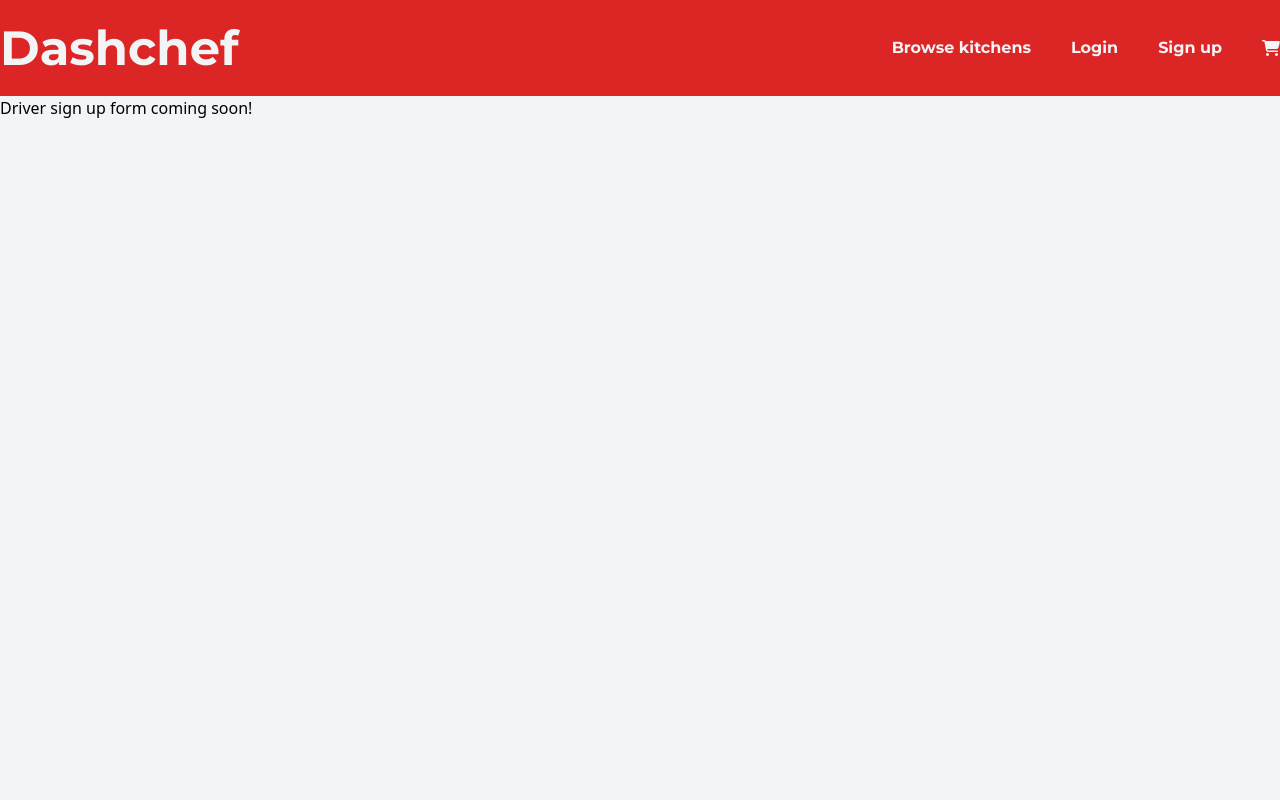
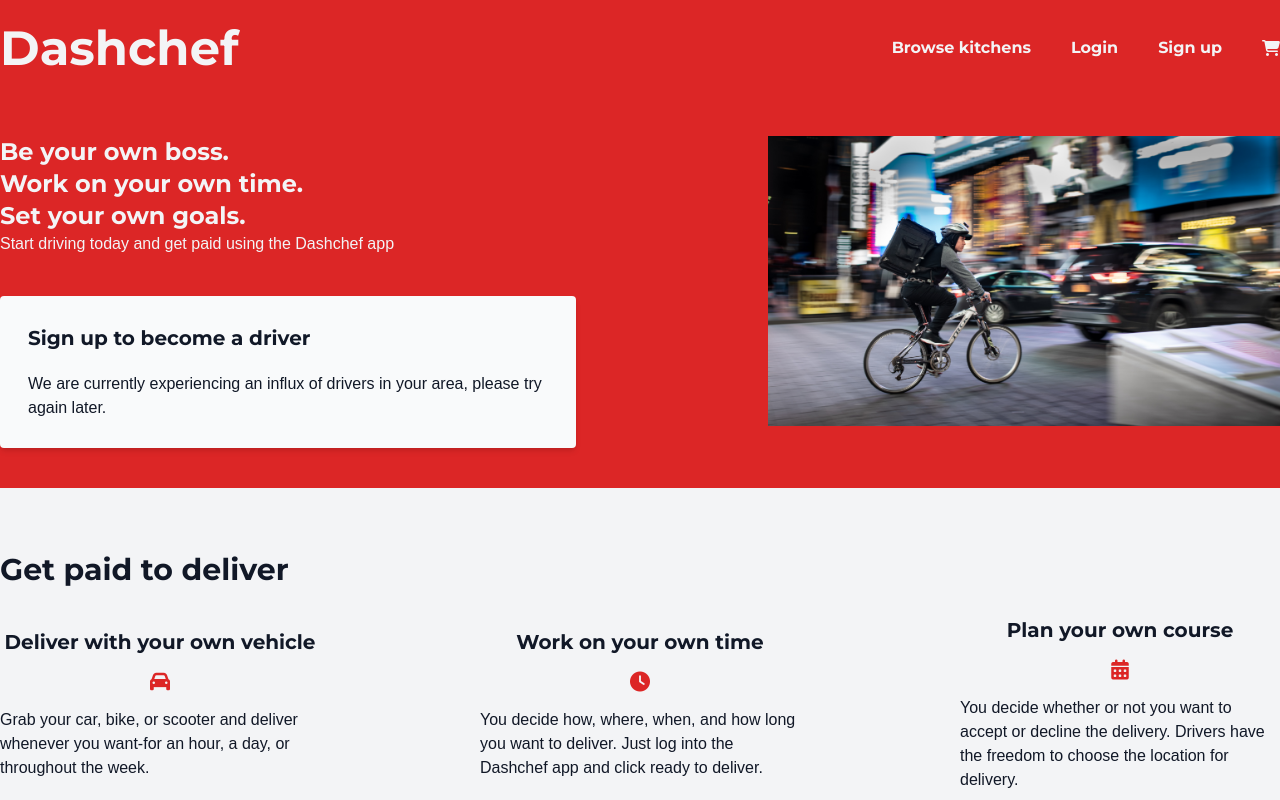
Before and after one commit to peterphan20/dashchef, a React (Vite) app: page /driver in a window 1280 px wide. Shown: the top 800 px of the page. Built offline with nearby package versions, Linux system fonts and the light colour scheme; a web font is replaced by a local one.

Commit message:
feat: driver's page created

```diff
--- a/src/pages/Driver.jsx
+++ b/src/pages/Driver.jsx
@@ -1,7 +1,71 @@
 import React from "react";
+import driverSignup from "../assets/driver-signup-image.jpg";
 
 const Driver = () => {
-	return <div className="bg-gray-100 w-full min-h-screen">Driver sign up form coming soon!</div>;
+	return (
+		<div className="bg-gray-100 w-full min-h-screen">
+			<div className="bg-red-600 mb-16 w-full">
+				<div className="flex justify-center items-start gap-48 py-10 lg:max-w-7xl lg:mx-auto">
+					<div className="flex flex-col justify-start gap-10">
+						<div className="flex flex-col justify-center items-start font-headers font-bold text-gray-100 text-2xl">
+							<span>Be your own boss.</span>
+							<span>Work on your own time.</span>
+							<span>Set your own goals.</span>
+							<span className="font-normal font-body text-base">
+								Start driving today and get paid using the Dashchef app
+							</span>
+						</div>
+						<div className="lg:max-w-xl w-full">
+							<div className="flex flex-col gap-5 bg-gray-50 rounded shadow-md p-7">
+								<h1 className="font-headers font-bold text-xl text-gray-900">
+									Sign up to become a driver
+								</h1>
+								<span className="font-body text-gray-900">
+									We are currently experiencing an influx of drivers in your area, please try again later.
+								</span>
+							</div>
+						</div>
+					</div>
+					<div className="lg:w-2/5">
+						<img
+							className="h-56 w-full object-cover sm:h-72 md:h-96 lg:w-full lg:h-full"
+							src={driverSignup}
+							alt="food delivery on a bike"
+						/>
+					</div>
+				</div>
+			</div>
+			<div className="flex flex-col w-full gap-7 text-gray-900 md:max-w-4xl lg:max-w-7xl md:mx-auto">
+				<h1 className="font-headers font-bold text-3xl">Get paid to deliver</h1>
+				<div className="flex justify-between items-center">
+					<div className="flex flex-col justify-center items-center gap-3 w-80">
+						<h1 className="font-headers font-bold text-xl">Deliver with your own vehicle</h1>
+						<i className="fa-solid fa-car text-red-600 text-xl"></i>
+						<span className="font-body break-words">
+							Grab your car, bike, or scooter and deliver whenever you want-for an hour, a day, or
+							throughout the week.
+						</span>
+					</div>
+					<div className="flex flex-col justify-center items-center gap-3 w-80">
+						<h1 className="font-headers font-bold text-xl">Work on your own time</h1>
+						<i className="fa-solid fa-clock text-red-600 text-xl"></i>
+						<span className="font-body break-words">
+							You decide how, where, when, and how long you want to deliver. Just log into the
+							Dashchef app and click ready to deliver.
+						</span>
+					</div>
+					<div className="flex flex-col justify-center items-center gap-3 w-80">
+						<h1 className="font-headers font-bold text-xl">Plan your own course</h1>
+						<i className="fa-solid fa-calendar-days text-red-600 text-xl"></i>
+						<span className="font-body break-words">
+							You decide whether or not you want to accept or decline the delivery. Drivers have the
+							freedom to choose the location for delivery.
+						</span>
+					</div>
+				</div>
+			</div>
+		</div>
+	);
 };
 
 export default Driver;
```
Also changed, not shown: src/assets/driver-signup-image.jpg (added).
